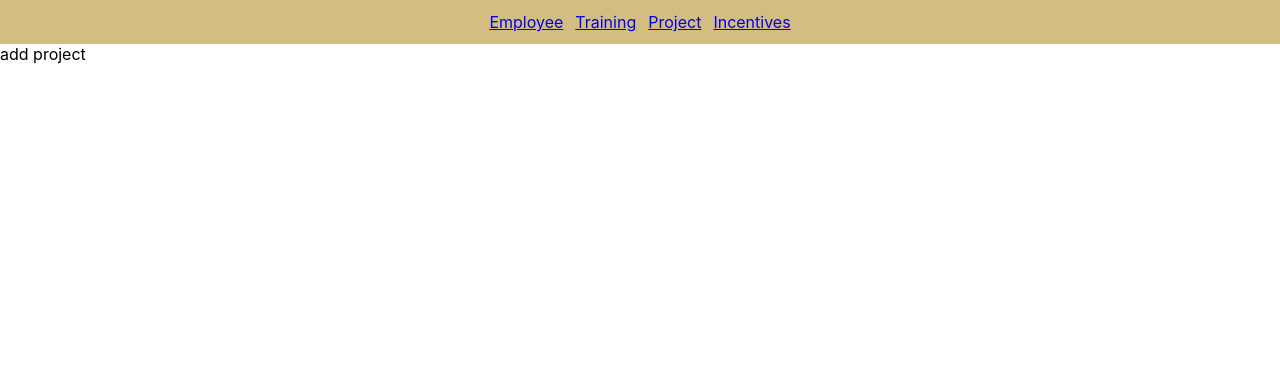
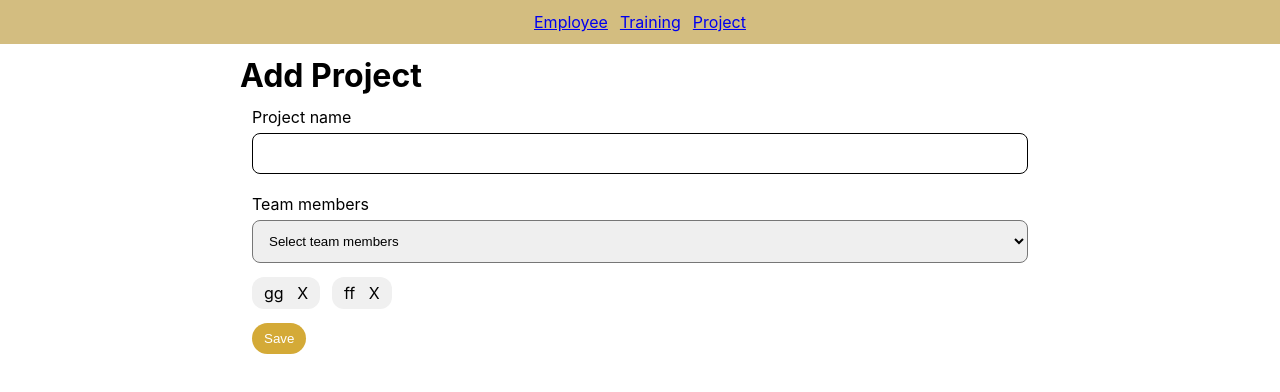
Before and after one commit to SushantTAN/KMS-fe, a React (Create React App) app: page /project/create in a window 1280 px wide. Shown: the top 392 px of the page. Built offline with nearby package versions, Linux system fonts and the light colour scheme.

Commit message:
ui for forms

```diff
--- a/package.json
+++ b/package.json
@@ -6,6 +6,7 @@
     "@testing-library/jest-dom": "^5.17.0",
     "@testing-library/react": "^13.4.0",
     "@testing-library/user-event": "^13.5.0",
+    "axios": "^1.6.5",
     "react": "^18.2.0",
     "react-dom": "^18.2.0",
     "react-router-dom": "^6.21.2",
--- a/src/index.css
+++ b/src/index.css
@@ -85,4 +85,21 @@ label {
 input {
   padding: 12px;
   border-radius: 8px;
+  border: 1px solid black;
 }
+
+select {
+  padding: 12px;
+  border-radius: 8px;
+}
+
+.chip {
+  padding: 6px 12px;
+  margin-right: 12px;
+  border-radius: 12px;
+  background-color: rgb(240, 240, 240);
+}
+
+.chip-container {
+  margin-top: 20px;
+}
--- a/src/layout/dashlayout/dash.layout.js
+++ b/src/layout/dashlayout/dash.layout.js
@@ -13,9 +13,9 @@ const DashLayout = () => {
       <div>
         <Link to={"/project"}>Project</Link>
       </div>
-      <div>
+      {/* <div>
         <Link to={"/incentives"}>Incentives</Link>
-      </div>
+      </div> */}
     </header>
     <Outlet />
   </>
--- a/src/pages/project/create.page.js
+++ b/src/pages/project/create.page.js
@@ -1,7 +1,62 @@
+import { useState } from "react";
+import { useNavigate } from "react-router-dom";
+
 const AddProject = () => {
-  return <>
-    add project
-  </>
+
+  const navigate = useNavigate();
+
+  const [formData, setFormData] = useState({
+    name: "",
+    teamMembers: [{ name: "gg", }, { name: "ff" }]
+  });
+
+  const handleChange = (e) => {
+    setFormData(prev => ({ ...prev, [e.target.name]: e.target.value }));
+  }
+
+  const handleSubmit = (e) => {
+    e.preventDefault();
+    console.log("data", formData)
+    navigate("/training");
+  }
+
+  const teamMembers = [{ name: "gg", }, { name: "ff" }]
+
+  return <main className={`main-container`}>
+    <h1>Add Project</h1>
+
+    <form>
+
+      <label>Project name</label>
+      <input name="name" value={formData.name} onChange={handleChange} />
+      <br />
+
+      <label>Team members</label>
+      <select name="teamMembers" value={formData.trainer} onChange={(e) => {
+        console.log(e.target.value);
+      }}>
+        <option value="">Select team members</option>
+        <option value="1">1</option>
+        <option value="2">2</option>
+        <option value="3">3</option>
+      </select>
+      <div className="chip-container">
+        {
+          formData?.teamMembers?.map((el, index) => <span key={index} className="chip">{el.name} &nbsp; <span style={{ cursor: "pointer" }} onClick={() => {
+            setFormData(prev => {
+              let tempTeamMembers = [...prev.teamMembers];
+              return { ...prev, teamMembers: tempTeamMembers.filter((_, teamIndex) => index !== teamIndex) }
+            })
+          }}>X</span></span>)
+        }
+      </div>
+      <br />
+
+      <div>
+        <button style={{ display: "inline" }} type="button" onClick={handleSubmit}>Save</button>
+      </div>
+    </form>
+  </main>
 }
 
 export default AddProject;
--- a/src/pages/training/create.page.js
+++ b/src/pages/training/create.page.js
@@ -1,7 +1,56 @@
+import { useState } from "react";
+import { useNavigate } from "react-router-dom";
+
 const AddTraining = () => {
-  return <>
-    add training
-  </>
+  const navigate = useNavigate();
+
+  const [formData, setFormData] = useState({
+    project: undefined,
+    traineeName: "",
+    trainer: undefined,
+  });
+
+  const handleChange = (e) => {
+    setFormData(prev => ({ ...prev, [e.target.name]: e.target.value }));
+  }
+
+  const handleSubmit = (e) => {
+    e.preventDefault();
+    console.log("data", formData)
+    navigate("/training");
+  }
+
+  return <main className={`main-container`}>
+    <h1>Add Training</h1>
+
+    <form>
+      <label>Project</label>
+      <select name="project" value={formData.project} onChange={handleChange}>
+        <option value="">Select project</option>
+        <option value="1">1</option>
+        <option value="2">2</option>
+        <option value="3">3</option>
+      </select>
+      <br />
+
+      <label>Trainee name</label>
+      <input name="traineeName" value={formData.traineeName} onChange={handleChange} />
+      <br />
+
+      <label>Trainer</label>
+      <select name="trainer" value={formData.trainer} onChange={handleChange}>
+        <option value="">Select trainer</option>
+        <option value="1">1</option>
+        <option value="2">2</option>
+        <option value="3">3</option>
+      </select>
+      <br />
+
+      <div>
+        <button style={{ display: "inline" }} type="button" onClick={handleSubmit}>Save</button>
+      </div>
+    </form>
+  </main>
 }
 
 export default AddTraining;
```
Also changed, not shown: src/requests/index.js (added, +7 -0 lines), 1 other file (tests, documents, lock files or other folders).
